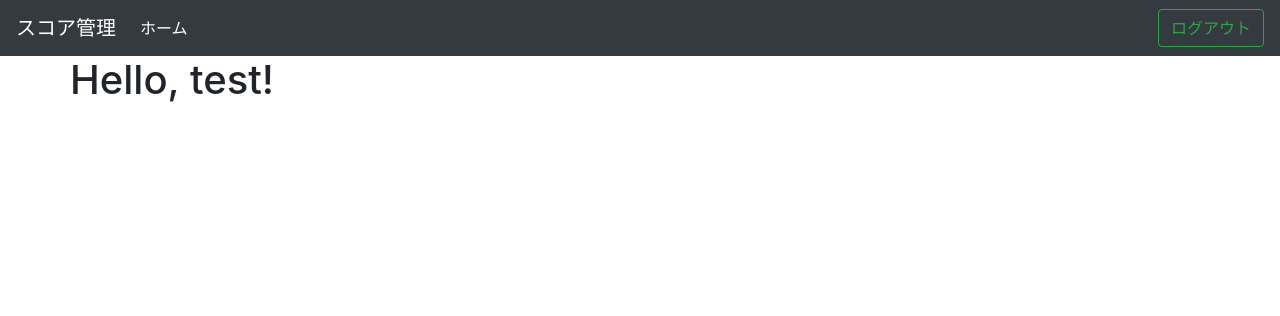
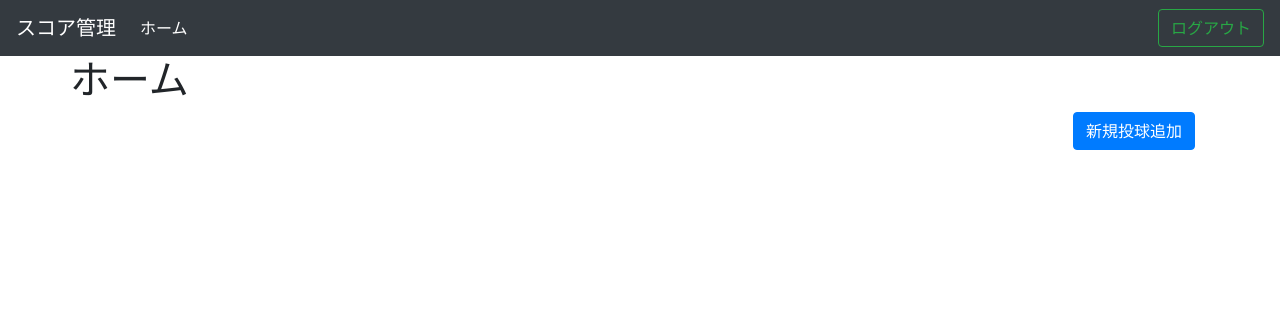
Before and after one commit to dsrice/angele_score, a Django app: page /bowring/home in a window 1280 px wide. Shown: the top 316 px of the page. Run offline with Django 3.2, Linux system fonts and the light colour scheme; the visitor is signed in with stand-in values (Sample User, id 1); some libraries are stand-ins or nearby versions.

Commit message:
ホーム画面に新規投球へのリンク追加

```diff
--- a/bowring/templates/home/index.html
+++ b/bowring/templates/home/index.html
@@ -1,5 +1,12 @@
 {% extends "home/../base.html" %}
 {% block title %}ホーム{% endblock %}
 {% block content1 %}
-<h1>Hello, test!</h1>
+
+    <h1>ホーム</h1>
+
+    <div class="col-sm-12">
+        <div class="float-right">
+            <a href="{%  url "bowring:evnet_new" %}" class="btn btn-primary">新規投球追加</a>
+        </div>
+    </div>
 {% endblock %}
--- a/bowring/urls.py
+++ b/bowring/urls.py
@@ -1,10 +1,11 @@
 from django.urls import path
 
-from .views import homeview, loginview, logoutview
+from .views import homeview, loginview, logoutview, eventview
 
 app_name = "bowring"
 urlpatterns = [
     path('login', loginview.index, name='login'),
     path('home', homeview.get, name='home'),
+    path('event/new', eventview.new, name='evnet_new'),
     path('logout', logoutview.index, name='logout'),
 ]
```
Also changed, not shown: bowring/templates/event/new.html (added, +7 -0 lines), bowring/views/eventview.py (added, +10 -0 lines).
